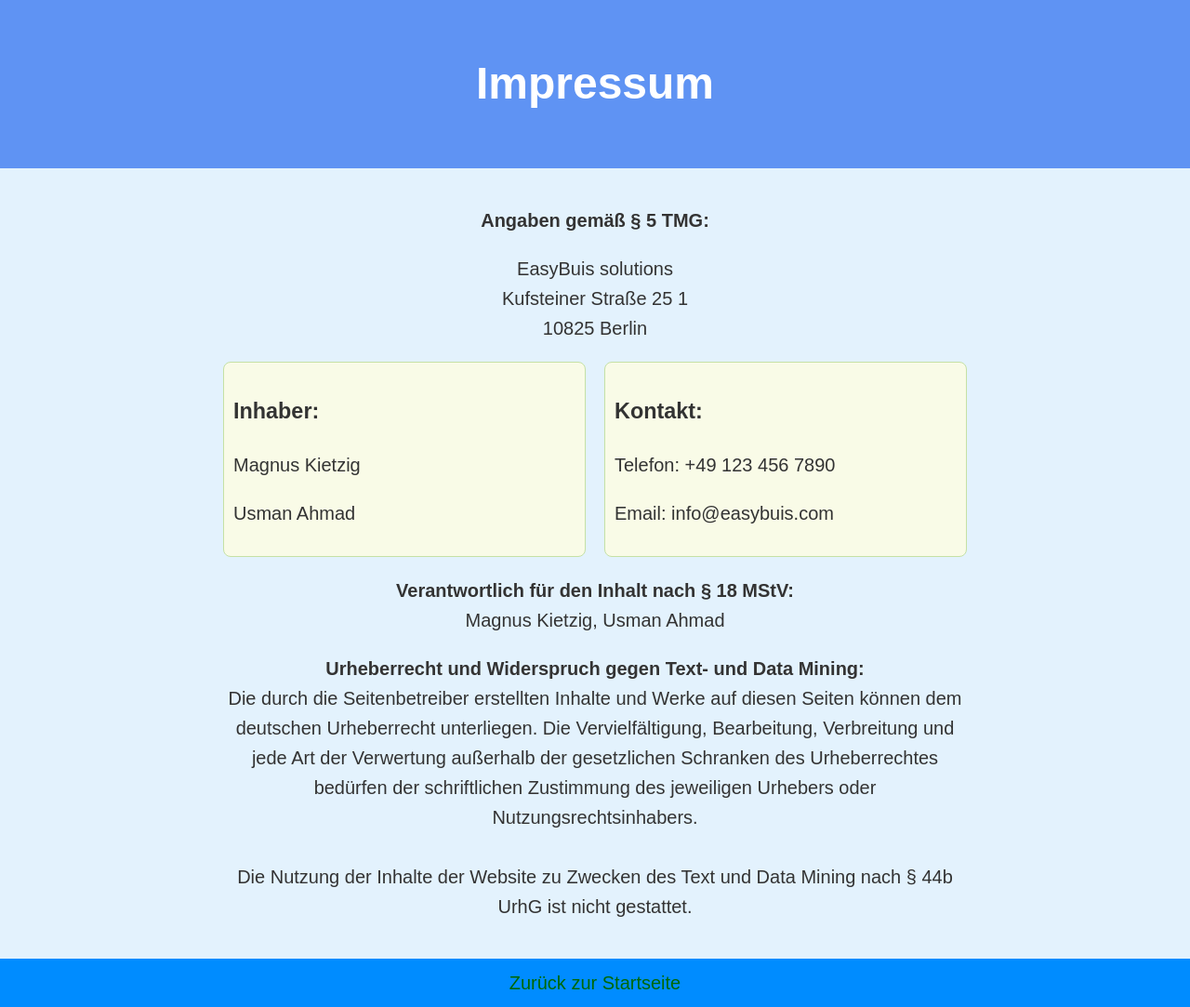
After one commit to Usman-65/FSWD-EasyBuis, a Flask app: page /impressum in a window 1280 px wide. The commit adds this page. Shown: the whole page at 93% size. Run offline with Flask 3, Linux system fonts and the light colour scheme.

Commit message:
Erstellung der Seiten Über Uns, Kontakt, Impressum und Anpassung der css dateien

```diff
--- a/app.py
+++ b/app.py
@@ -129,5 +129,17 @@ def anmeldung_Benötigt(f):
         return f(*args, **kwargs)
     return decorated_function # Wenn doch, dann wird der Schlüssel von an- zu abgemeldet geändert
 
+@app.route('/kontakt')
+def kontakt():
+    return render_template('kontakt.html')
+
+@app.route('/impressum')
+def impressum():
+    return render_template('impressum.html')
+
+@app.route('/ueber-uns')
+def ueberuns():
+    return render_template('ueber-uns.html')
+
 if __name__ == '__main__':
     app.run(debug=True)
--- a/static/Task_Manager.css
+++ b/static/Task_Manager.css
@@ -1,5 +1,6 @@
 body {
     font-family: Arial, sans-serif;
+    font-size: 20px;
     background-color: #f4f4f4;
     margin: 0;
     padding: 0;
--- a/static/bearbeiten.css
+++ b/static/bearbeiten.css
@@ -5,6 +5,7 @@ body {
     height: 100vh;
     margin: 0;
     font-family: Arial, sans-serif;
+    font-size: 20px;
     background-color: #f4f4f9;
 }
 
--- /dev/null
+++ b/static/impressum.css
@@ -0,0 +1,66 @@
+/* Allgemeine Einstellungen */
+body {
+    margin: 0;
+    font-family: Arial, sans-serif;
+    font-size: 20px;
+    background-color: #e3f2fd;
+    color: #333;
+    line-height: 1.6;
+    display: flex;
+    flex-direction: column;
+    min-height: 100vh;
+}
+
+/* Header Styling */
+header {
+    background-color: #5f93f3;
+    color: white;
+    padding: 20px;
+    text-align: center;
+    font-size: 24px;
+    font-weight: bold;
+}
+
+/* Hauptinhalt Styling */
+main {
+    flex: 1;
+    padding: 20px;
+    max-width: 800px;
+    margin: 0 auto;
+    text-align: center;
+}
+
+/* Footer Styling */
+footer {
+    background-color: #008cff;
+    color: white;
+    text-align: center;
+    padding: 10px 20px;
+}
+
+/* Links Styling */
+a {
+    color: #016804;
+    text-decoration: none;
+}
+
+a:hover {
+    text-decoration: underline;
+}
+
+/* Flexbox für nebeneinanderstehende Blöcke */
+.info-container {
+    display: flex;
+    justify-content: space-between;
+    gap: 20px; /* Abstand zwischen den Blöcken */
+    text-align: left; /* Text linksbündig */
+    margin-top: 20px;
+}
+
+.info-block {
+    flex: 1;
+    padding: 10px;
+    background-color: #f9fbe7;
+    border: 1px solid #c5e1a5;
+    border-radius: 8px;
+}
--- a/static/login.css
+++ b/static/login.css
@@ -1,5 +1,6 @@
 body {
     font-family: Arial, sans-serif;
+    font-size: 20px;
     background-color: #f4f4f9;
     display: flex;
     justify-content: center;
--- a/static/styles.css
+++ b/static/styles.css
@@ -5,6 +5,7 @@ body {
   height: 100vh;
   margin: 0;
   font-family: Arial, Helvetica, sans-serif;
+  font-size: 20px;
   background-color: #f4f4f9;
 }
 
--- /dev/null
+++ b/templates/impressum.html
@@ -0,0 +1,47 @@
+<!DOCTYPE html>
+<html lang="de">
+<head>
+    <meta charset="UTF-8">
+    <meta name="viewport" content="width=device-width, initial-scale=1.0">
+    <title>Impressum - EasyBuis Task Manager</title>
+    <link rel="stylesheet" href="/static/impressum.css">
+</head>
+<body>
+    <header>
+        <h1>Impressum</h1>
+    </header>
+    <main>
+        <p><strong>Angaben gemäß § 5 TMG:</strong></p>
+        <p>
+            EasyBuis solutions<br>
+            Kufsteiner Straße 25 1<br>
+            10825 Berlin<br>
+        </p>
+        <div class="info-container">
+            <div class="info-block">
+                <h3>Inhaber:</h3>
+                <p>Magnus Kietzig</p>
+                <p>Usman Ahmad</p>
+            </div>
+            <div class="info-block">
+                <h3>Kontakt:</h3>
+                <p>Telefon: +49 123 456 7890</p>
+                <p>Email: info@easybuis.com</p>
+            </div>
+        </div>
+        <p>
+            <strong>Verantwortlich für den Inhalt nach § 18 MStV:</strong> <br>
+            Magnus Kietzig, Usman Ahmad
+        </p>
+        <p>
+        <strong>Urheberrecht und Widerspruch gegen Text- und Data Mining:</strong> <br>
+            Die durch die Seitenbetreiber erstellten Inhalte und Werke auf diesen Seiten können dem deutschen Urheberrecht unterliegen. Die Vervielfältigung, Bearbeitung, Verbreitung und jede Art der Verwertung außerhalb der gesetzlichen Schranken des Urheberrechtes bedürfen der schriftlichen Zustimmung des jeweiligen Urhebers oder Nutzungsrechtsinhabers. <br>
+            <br>
+            Die Nutzung der Inhalte der Website zu Zwecken des Text und Data Mining nach § 44b UrhG ist nicht gestattet.
+        </p>
+    </main>
+    <footer>
+        <a href="/">Zurück zur Startseite</a>
+    </footer>
+</body>
+</html>
--- a/templates/index2.html
+++ b/templates/index2.html
@@ -9,7 +9,7 @@
 </head>
   <body>
     <div class="container">
-        <h1>EasyBuis Task Manager</h1>
+        <h1>EasyBuis - Task Manager</h1>
         <!-- Nachricht für nicht angemeldete Benutzer -->
         <p class="error-message">Sie müssen sich Anmelden, um den Task Manager zu benutzen.</p>
         <div class="auth-buttons">
```
Also changed, not shown: static/kontakt.css (added, +105 -0 lines), static/ueber-uns.css (added, +49 -0 lines), templates/kontakt.html (added, +38 -0 lines), templates/ueber-uns.html (added, +29 -0 lines).
